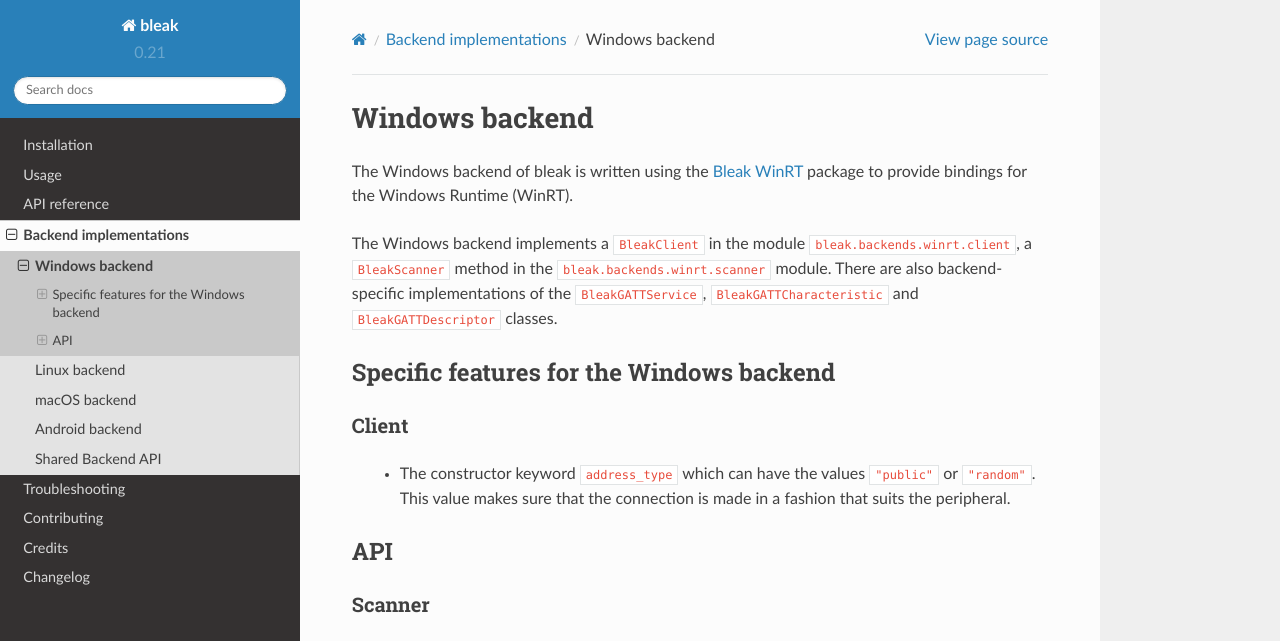
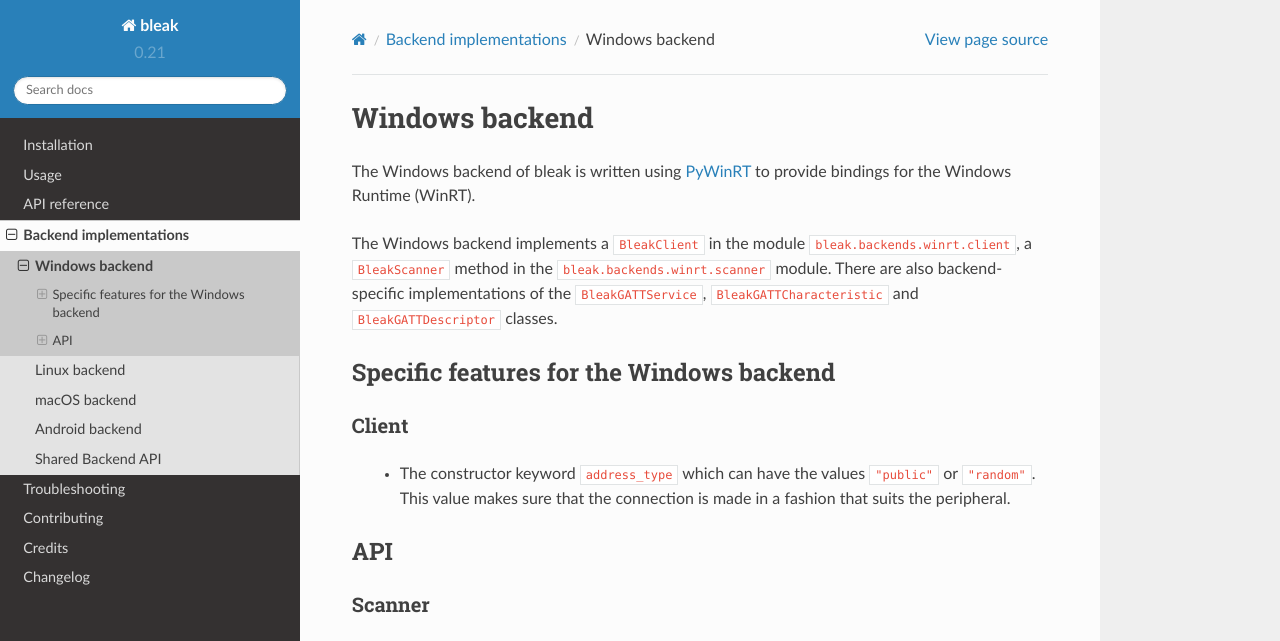
Before and after one commit to hbldh/bleak, a Sphinx documentation site: the page built from docs/backends/windows.rst, in a window 1280 px wide and 1104 px high. Shown: the top 641 px of the window. Built offline with Sphinx 7.4.7 and the Read the Docs theme 2.0.0, drawn with Linux system fonts in a browser that asks for light colours; grey boxes are pictures that could not be loaded.

Commit message:
docs: update WinRT backend PyWinRT link
We now use PyWinRT directly instead of maintaining our own package.

```diff
--- a/docs/backends/windows.rst
+++ b/docs/backends/windows.rst
@@ -1,8 +1,8 @@
 Windows backend
 ===============
 
-The Windows backend of bleak is written using the `Bleak WinRT <https://github.com/dlech/bleak-winrt>`_
-package to provide bindings for the Windows Runtime (WinRT).
+The Windows backend of bleak is written using `PyWinRT <https://github.com/pywinrt/pywinrt>`_
+to provide bindings for the Windows Runtime (WinRT).
 
 The Windows backend implements a ``BleakClient`` in the module ``bleak.backends.winrt.client``, a ``BleakScanner``
 method in the ``bleak.backends.winrt.scanner`` module. There are also backend-specific implementations of the
```
